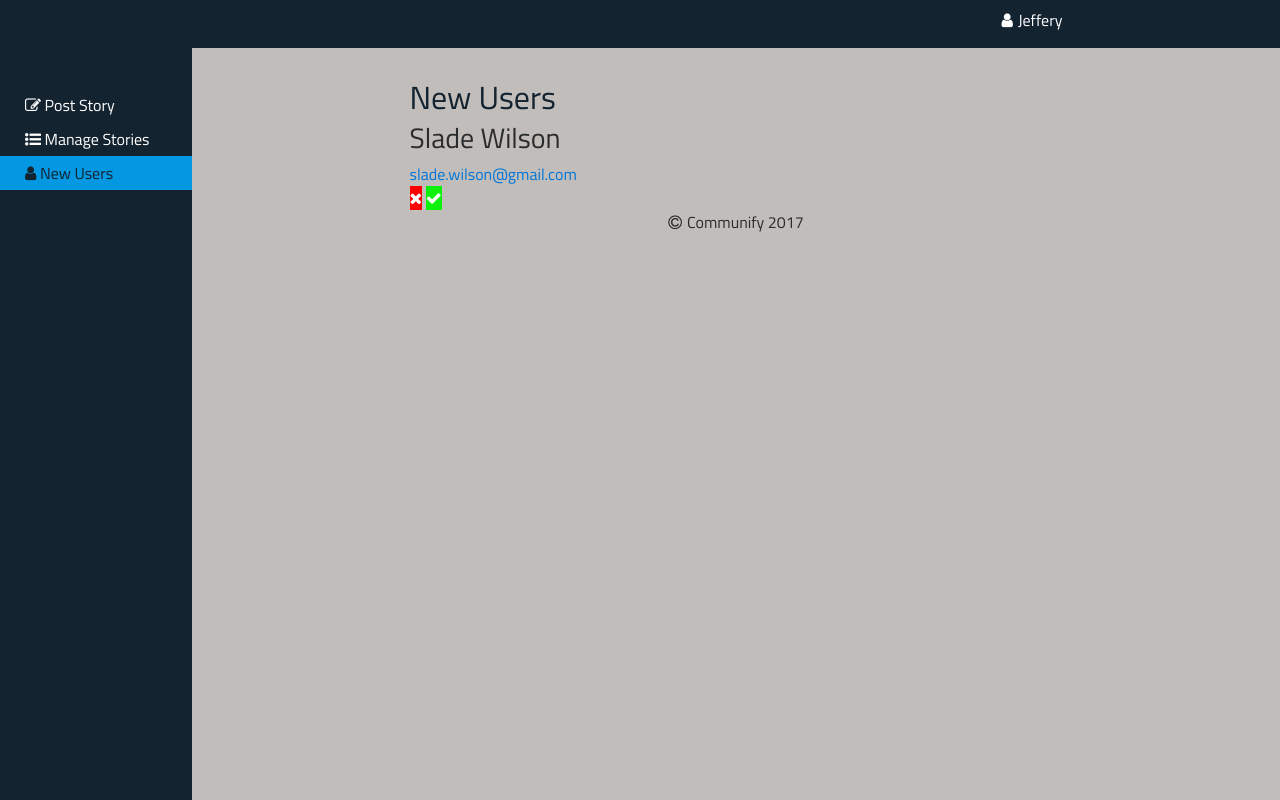
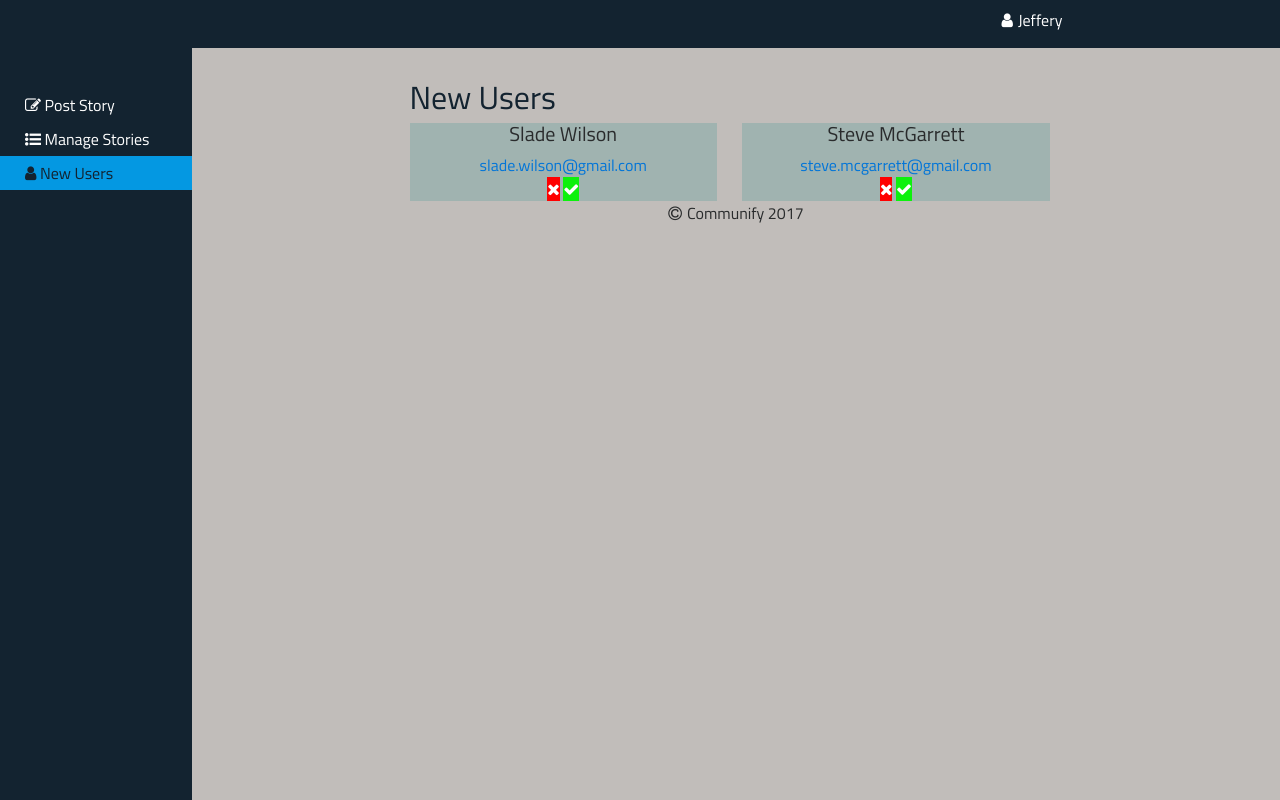
Before and after one commit to Kylar101/Storymate, a PHP site: page /new-users.html in a window 1280 px wide. Run offline with PHP 8.4, Linux system fonts and the light colour scheme; some libraries are stand-ins or nearby versions.

Commit message:
new user cards

```diff
--- a/css/style.css
+++ b/css/style.css
@@ -393,5 +393,19 @@ textarea {
   position: static;
   opacity: 1; }
 
-.new-user-locations {
-  background: #a0b3b0; }
+.new-users-location {
+  display: flex;
+  flex-wrap: wrap; }
+  .new-users-location .new-users {
+    width: 48%;
+    background: #a0b3b0;
+    text-align: center; }
+    .new-users-location .new-users:nth-of-type(2n) {
+      margin-left: 4%; }
+    .new-users-location .new-users .user-name {
+      font-size: 20px; }
+    .new-users-location .new-users .user-email:hover {
+      text-decoration: none; }
+
+.user-buttons .user-icons {
+  width: 5vw; }
--- a/new-users.html
+++ b/new-users.html
@@ -42,8 +42,16 @@
 							<h3 class="user-name">Slade Wilson</h3>
 							<a href="#" class="user-email">slade.wilson@gmail.com</a>
 							<div class="user-buttons">
-								<a href="#" class="delete-button card-icons"><i class="fa fa-times" aria-hidden="true"></i></a>
-								<a href="#" class="edit-button card-icons"><i class="fa fa-check" aria-hidden="true"></i></a>
+								<a href="#" class="delete-button user-icons"><i class="fa fa-times" aria-hidden="true"></i></a>
+								<a href="#" class="edit-button user-icons"><i class="fa fa-check" aria-hidden="true"></i></a>
+							</div>
+						</div>
+						<div class="new-users">
+							<h3 class="user-name">Steve McGarrett</h3>
+							<a href="#" class="user-email">steve.mcgarrett@gmail.com</a>
+							<div class="user-buttons">
+								<a href="#" class="delete-button user-icons"><i class="fa fa-times" aria-hidden="true"></i></a>
+								<a href="#" class="edit-button user-icons"><i class="fa fa-check" aria-hidden="true"></i></a>
 							</div>
 						</div>
 					</div>
--- a/scss/_new-users.scss
+++ b/scss/_new-users.scss
@@ -1,3 +1,26 @@
-.new-user-locations {
-	background: $gray-light;
+.new-users-location {
+	display: flex;
+	flex-wrap: wrap;
+	.new-users {
+		width: 48%;
+		background: $gray-light;
+		text-align: center;
+		&:nth-of-type(2n) {
+			margin-left: 4%;
+		}
+		.user-name {
+			font-size: 20px;
+		}
+		.user-email {
+			&:hover {
+				text-decoration: none;
+			}
+		}
+	}
 }
+
+.user-buttons {
+	.user-icons {
+		width: 5vw;
+	}
+}
```
